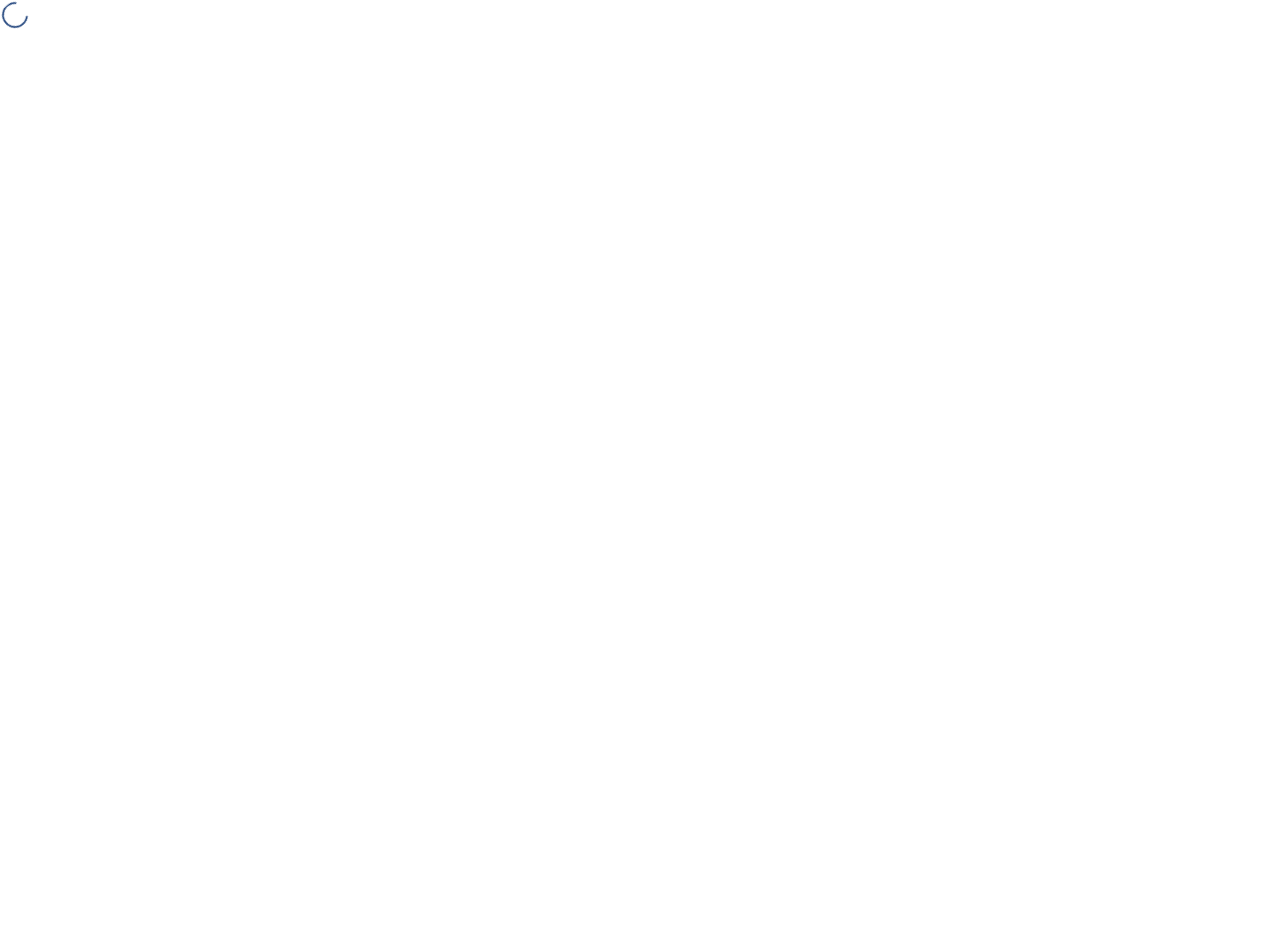
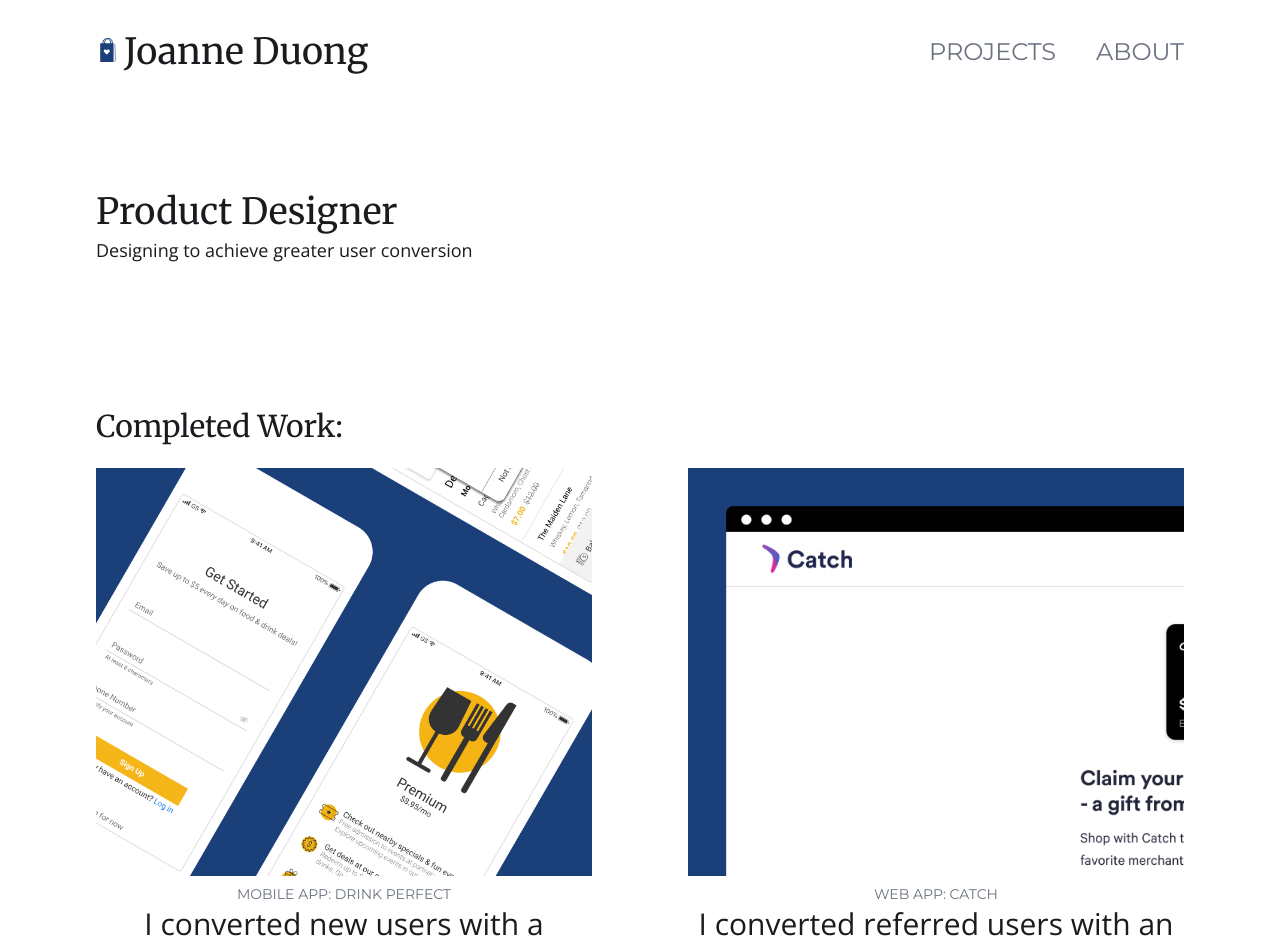
Before and after one commit to Ochaart/joanne-duong-portfolio, a Next.js app: page / in a window 1280 px wide. Shown: the top 950 px of the page. Before the commit the page ends 800 px from the top, so only its background shows below. Built offline with nearby package versions, Linux system fonts and the light colour scheme.

Commit message:
updated home page

```diff
--- a/pages/_app.js
+++ b/pages/_app.js
@@ -10,7 +10,7 @@
 import { menuVariants } from '../variants/menu_variants'
 
 function MyApp({ Component, pageProps }) {
-  const [loading, setLoading] = useState(true);
+  const [loading, setLoading] = useState(false);
   const router = useRouter();
 
   const modalRef = useRef();
@@ -27,15 +27,15 @@
     modalRef.current.toggleModal();
   }
 
-  useEffect(() => {
-    window.addEventListener('load', () => {
-      setLoading(false);
-    })
-    console.log('loaded')
-    return () => window.removeEventListener('load', () => {
-      setLoading(false);
-    })
-  }, [])
+  // useEffect(() => {
+  //   window.addEventListener('load', () => {
+  //     setLoading(false);
+  //   })
+  //   console.log('loaded')
+  //   return () => window.removeEventListener('load', () => {
+  //     setLoading(false);
+  //   })
+  // }, [])
 
   useEffect(() => {
     router.events.on("routeChangeError", (e) => setLoading(true));
@@ -51,7 +51,7 @@
 
   return (
     <>
-      {loading ? <ClipLoader color="#1B3F79" loading={loading} size={30} /> : <div onClick={closeModal}>
+      {loading ? <div className="w-[100vw] h-[100vh] flex items-center justify-center"><ClipLoader color="#1B3F79" loading={loading} size={150} /></div> : <div onClick={closeModal}>
         <Navigation openModal={openModal} toggleModal={toggleModal} />
         <Component {...pageProps} />
         <FooterNavigation />
--- a/pages/index.js
+++ b/pages/index.js
@@ -6,26 +6,15 @@
 export default function Home() {
   return (
     <div className="flex flex-col">
-      <section className="py-16 -mt-32 -mb-28 sm:mt-0 md:py-20 sm:mb-16 h-full mx-28 relative flex flex-col justify-center lg:grid-cols-2 xl:grid-cols-2 lg:grid 2xl:grid-cols-contact items-center">
-        <div className="lg:ml-20 xl:ml-20 2xl:ml-32 relative 2xl:justify-self-center z-10">
-          <h1 className="mx-auto lg:m-0 text-4xl sm:text-5xl xl:text-6xl 2xl:text-7xl w-max font-merriweather">
-            Product Designer
-          </h1>
-          <h2 className=" text-md sm:text-xl xl:text-3xl 2xl:text-4xl w-max font-openSans mt-1">
-            Designing to achieve greater user conversion
-          </h2>
-        </div>
-          <div className="relative xl:justify-self-center xl:mr-0 w-profile-sm h-profile-sm sm:w-profile-lg sm:h-profile-lg 2xl:w-profile-2xl lg:w-profile-xl lg:h-profile-xl 2xl:h-profile-2xl 2xl:mr-32">
-            <Image
-              src="/me.jpg"
-              alt="Joanne Duong"
-              layout="fill"
-              objectFit="cover"
-              priority
-            />
-          </div>
+      <section className="pb-16 pt-32 md:pt-48 md:pb-36 flex flex-col px-10 md:px-24">
+        <h1 className="lg:m-0 text-4xl font-merriweather">
+          Product Designer
+        </h1>
+        <h2 className="text-lg font-openSans mt-1">
+          Designing to achieve greater user conversion
+        </h2>
       </section>
-      <section className="relative py-28 -mt-28" id="projects">
+      <section className="relative pb-28" id="projects">
         <h2 className="mx-auto px-10 md:px-24 text-2xl md:text-3xl mb-6">Completed Work:</h2>
         <div className="mx-auto grid grid-cols-1 lg:grid-cols-2 auto-rows-max gap-x-24 gap-y-24 justify-items-center px-10 md:px-24">
           <Project
--- a/tailwind.config.js
+++ b/tailwind.config.js
@@ -39,7 +39,6 @@
         'full': '960px',
       },
       gridTemplateColumns: {
-        'contact': '2fr 1fr',
         'overview': '1fr 1fr 2fr',
         'overview-lg': '1fr 2fr',
         'problemAndSolution-lg' : 'auto auto'
```
Also changed, not shown: 1 other file (tests, documents, lock files or other folders).
